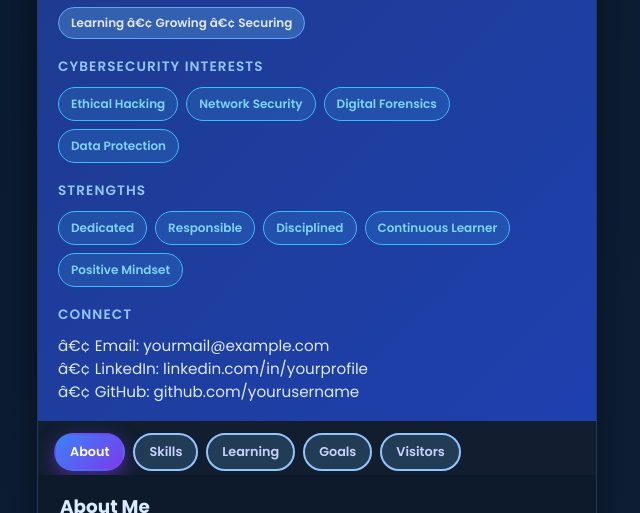
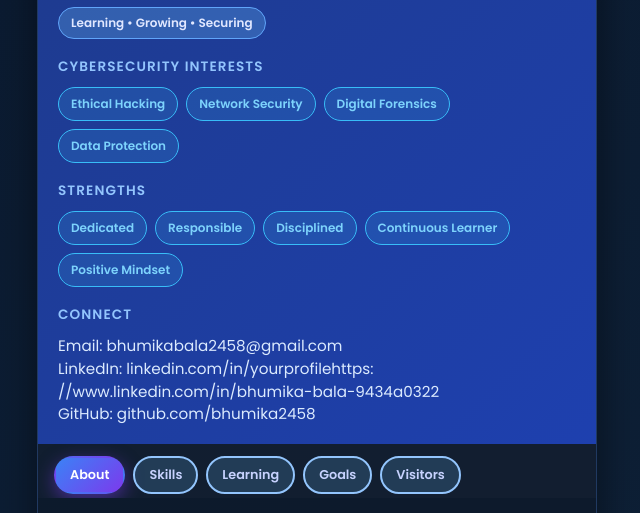
Before and after one commit to bhumika2458/Blog-on-self-introduction-, a plain HTML site: page index.html in a window 1280 px wide. Shown: the part 221-734 px from the top of the page, without its empty margins (323-963 px from the left). Drawn offline with Linux system fonts and the light colour scheme.

Commit message:
Fix contact details and update special characters
Updated contact information and corrected special characters.

```diff
--- a/index.html
+++ b/index.html
@@ -202,7 +202,7 @@ body {
       SRM Valliammai Engineering College
     </div>
 
-    <div class="tag">Learning â€¢ Growing â€¢ Securing</div>
+    <div class="tag">Learning • Growing • Securing</div>
 
     <div class="section">
       <div class="section-title">Cybersecurity Interests</div>
@@ -228,9 +228,10 @@ body {
     <div class="section">
       <div class="section-title">Connect</div>
       <div class="subtitle" style="line-height:1.5;">
-        â€¢ Email: yourmail@example.com<br>
-        â€¢ LinkedIn: linkedin.com/in/yourprofile<br>
-        â€¢ GitHub: github.com/yourusername
+         Email: bhumikabala2458@gmail.com<br>
+         LinkedIn: linkedin.com/in/yourprofilehttps:
+                     //www.linkedin.com/in/bhumika-bala-9434a0322<br>
+         GitHub: github.com/bhumika2458
       </div>
     </div>
 
```
